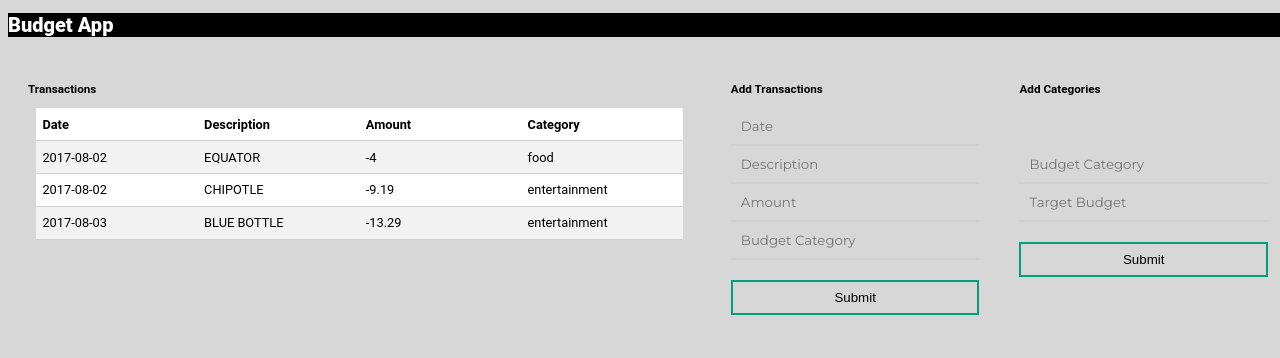
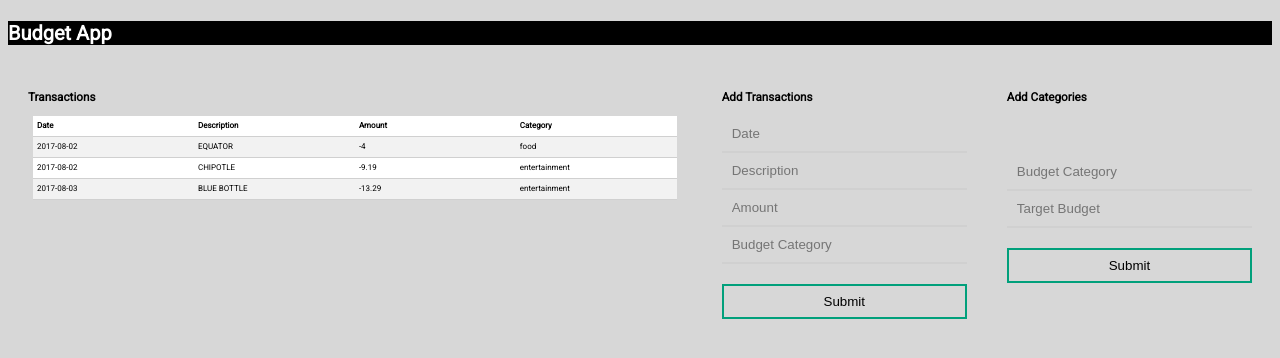
Before and after one commit to A-editor/budgetapp-hrnyc29, a React app: page / in a window 1280 px wide. Shown: the top 358 px of the page. Built offline with nearby package versions, Linux system fonts and the light colour scheme; the HTML template or start-up script is replaced by a standard one.

Commit message:
Make minor css changes

```diff
--- a/src/styles.css
+++ b/src/styles.css
@@ -1,24 +1,20 @@
-@import url("https://fonts.googleapis.com/css?family=Montserrat");
+/* @import url("https://fonts.googleapis.com/css?family=Montserrat"); */
+@import url("https://fonts.googleapis.com/css?family=Roboto");
 
-/*
 html {
-  width: 100vw;
+  max-width: 100vw;
   min-height: 100vh;
-  overflow: scroll;
+  overflow: hidden;
   background-color: #d7d7d7;
   font-size: 62.5%;
   font-family: 'Roboto', helvetica, sans-serif;
-  color: #000;
 }
-*/
+
 
 body {
-  width: 100vw;
+  max-width: 100vw;
   min-height: 100vh;
-  overflow: scroll;
-  background-color: #d7d7d7;
-  font-size: 62.5%;
-  font-family: "Roboto", helvetica, sans-serif;
+  overflow: hidden;
   color: #000;
 }
 
```
Also changed, not shown: 1 other file (tests, documents, lock files or other folders).
